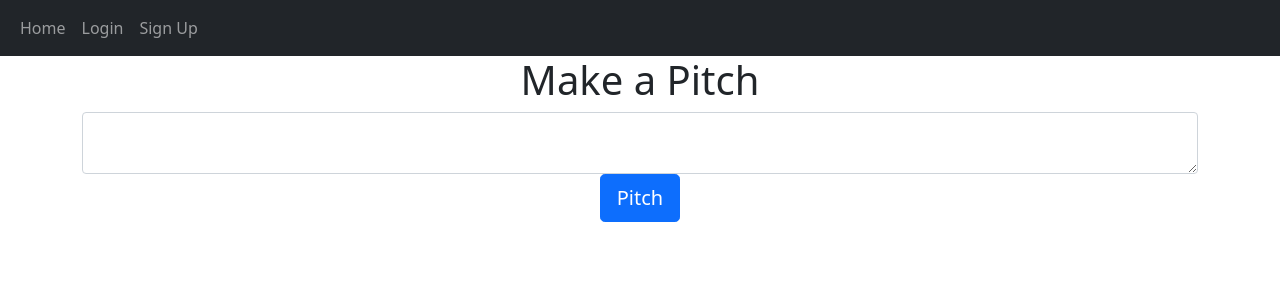
After one commit to faithremo/Pitch, a Flask app: template website/templates/create-pitches.html in a window 1280 px wide. The commit adds this page. Shown: the top 300 px of the page. Run offline with Flask 2, Linux system fonts and the light colour scheme; the template is opened without the code that fills it, so the values that code supplies are empty.

Commit message:
create a pitch. html file where a user is able to write their pitches is the textarea and also create a database to allow store the details of a user.

```diff
--- a/website/__init__.py
+++ b/website/__init__.py
@@ -11,7 +11,7 @@ DB_NAME = "database.db"
 def create_app():
     app = Flask(__name__)
     app.config['SECRET_KEY'] = "helloworld"
-    app.config['SQL_ALCHEMY_DATABASE_URI'] = f'sqlite:///{DB_NAME}'
+    app.config['SQLALCHEMY_DATABASE_URI'] = f'sqlite:///{DB_NAME}'
     db.init_app(app)
 
     from .views import views
--- a/website/auth.py
+++ b/website/auth.py
@@ -26,7 +26,7 @@ def login():
         else:
             flash('Email does not exist.', category='error')
 
-    return render_template("login.html")
+    return render_template("login.html", user=current_user)
 
 
 @auth.route("/sign-up", methods=['GET', 'POST'])
@@ -61,7 +61,7 @@ def sign_up():
             flash('User created!')
             return redirect(url_for('views.home'))
 
-    return render_template("signup.html")
+    return render_template("signup.html", user=current_user)
 
 
 @auth.route("/logout")
--- a/website/templates/base.html
+++ b/website/templates/base.html
@@ -28,8 +28,12 @@
         <div class="collapse navbar-collapse" id="navbar">
           <div class="navbar-nav">
             <a class="nav-item nav-link" href="/home">Home</a>
+            {% if user.is_authenticated %}
+            <a class="nav-item nav-link" href="/logout">Logout</a>
+            {% else %}
             <a class="nav-item nav-link" href="/login">Login</a>
             <a class="nav-item nav-link" href="/sign-up">Sign Up</a>
+            {% endif %}
           </div>
         </div>
       </div>
--- /dev/null
+++ b/website/templates/create-pitches.html
@@ -0,0 +1,13 @@
+{%extends "base.html"%} {%block title%}Home{%endblock%}
+{%block content%}
+<h1 align="center">Make a Pitch</h1>
+
+<form method='POST'>
+    <textarea name="text" id="text" class="form-control"></textarea>
+    <b/>
+    <div align="center">
+        <button type="submit" class="btn btn-lg btn-primary">Pitch</button>
+    </div>
+</form>
+
+{%endblock%}
--- a/website/templates/create-posts.html
+++ /dev/null
@@ -1,2 +0,0 @@
-{%extends "base.html"%} {%block title%}Home{%endblock%} {%block content%}
-{%endblock%}
--- a/website/views.py
+++ b/website/views.py
@@ -7,4 +7,4 @@ views = Blueprint("views", __name__)
 @views.route("/home")
 @login_required
 def home():
-    return render_template("home.html", name=current_user.username)
+    return render_template("home.html", user=current_user.username)
```
Also changed, not shown: website/database.db (added).
